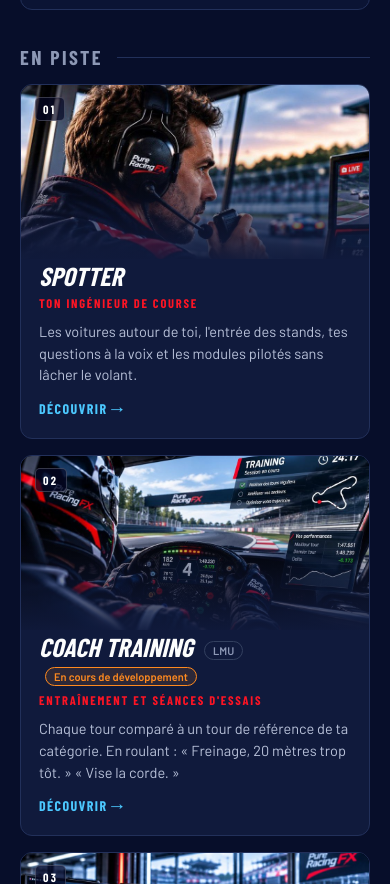
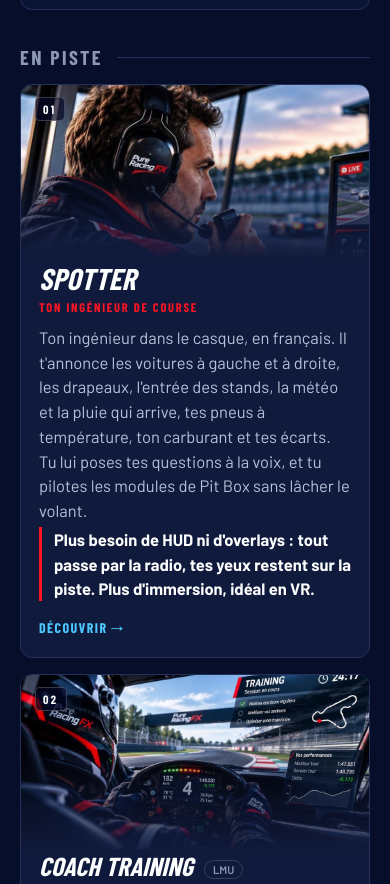
Before and after one commit to Oz911/PureRacingFFBLabWeb, a plain HTML site: page site/index.html in a window 390 px wide. Shown: the part 3525-4409 px from the top of the page. Drawn offline with nearby package versions, Linux system fonts and the light colour scheme; no server answers; a web font is replaced by a local one.

Commit message:
Site : Spotter en bandeau au-dessus des 4 modules « En piste », présentation complétée
Co-Authored-By: Claude Opus 5.5 <noreply@anthropic.com>
Claude-Session: https://claude.ai/code/session_01JZvqLthTGmd1Sj2VmRxZQc

```diff
--- a/site/index.html
+++ b/site/index.html
@@ -96,11 +96,12 @@
 
     <div class="group">
       <h3>En piste</h3>
-      <div class="cards five">
-        <a class="card" data-page="spotter">
+      <div class="cards lead4">
+        <a class="card feature" data-page="spotter">
           <div class="img" style="background-image:url(img/spotter.jpg)"><span class="n">01</span></div>
           <div class="body"><h4>Spotter</h4><div class="t">Ton ingénieur de course</div>
-            <p>Les voitures autour de toi, l'entrée des stands, tes questions à la voix et les modules pilotés sans lâcher le volant.</p>
+            <p>Ton ingénieur dans le casque, en français. Il t'annonce les voitures à gauche et à droite, les drapeaux, l'entrée des stands, la météo et la pluie qui arrive, tes pneus à température, ton carburant et tes écarts. Tu lui poses tes questions à la voix, et tu pilotes les modules de Pit Box sans lâcher le volant.</p>
+            <p class="key">Plus besoin de HUD ni d'overlays : tout passe par la radio, tes yeux restent sur la piste. Plus d'immersion, idéal en VR.</p>
             <span class="go">Découvrir →</span></div>
         </a>
         <a class="card" data-page="training">
--- a/site/site.css
+++ b/site/site.css
@@ -101,7 +101,15 @@ h2 span,h1 span{color:var(--accent)}
 .card .go{margin-top:14px;font:700 14px var(--title);letter-spacing:.1em;text-transform:uppercase;color:var(--info)}
 .tag.dev{color:var(--guide);border-color:var(--guide);background:rgba(255,138,31,.12)}
 .strip span.soon{opacity:.45}
-.cards.five{grid-template-columns:repeat(5,minmax(0,1fr))}
+/* « En piste » : le Spotter en bandeau sur toute la largeur, les 4 autres en dessous (Pat, 15/11). */
+.card.feature{grid-column:1/-1;flex-direction:row;min-height:300px}
+.card.feature .img{flex:0 0 56%;aspect-ratio:auto}
+.card.feature .img::after{background:linear-gradient(90deg,rgba(23,27,37,0) 55%,var(--panel))}
+.card.feature .body{justify-content:center;padding:26px 34px}
+.card.feature h4{font-size:40px}
+.card.feature p{font-size:16.5px;max-width:52ch;flex:none}
+.card.feature .go{margin-top:18px}
+.card.feature p.key{color:var(--text);font-weight:700;margin-top:4px;padding-left:12px;border-left:3px solid var(--accent)}
 .card.soon{cursor:default}
 .card.soon .body,.card.soon .img .n{filter:grayscale(1);opacity:.55}
 .card.soon:hover{transform:none;border-color:var(--line)}
@@ -169,16 +177,16 @@ h2 span,h1 span{color:var(--accent)}
 .tour li{display:flex;gap:10px}
 .tour li::before{content:"";flex:none;width:8px;height:8px;margin-top:9px;background:var(--accent);transform:skewX(-14deg)}
 @media (max-width:980px){.tour .head{grid-template-columns:minmax(0,1fr)}}
-@media (max-width:1240px){.cards.five{grid-template-columns:repeat(3,minmax(0,1fr))}}
 @media (max-width:980px){
-  .cards,.cards.five,.perks{grid-template-columns:repeat(2,minmax(0,1fr))}
+  .cards,.perks{grid-template-columns:repeat(2,minmax(0,1fr))}
+  .card.feature{flex-direction:column}.card.feature .img{flex:none;aspect-ratio:16/8}.card.feature h4{font-size:30px}.card.feature .img::after{background:linear-gradient(180deg,rgba(7,14,42,0) 40%,var(--panel))}.card.feature .body{padding:4px 18px 18px}
   .about,.install{grid-template-columns:minmax(0,1fr)}
   .dl{position:static}
   .about .shot{max-width:520px}
 }
 @media (max-width:640px){
   section{padding-block:44px}
-  .cards,.cards.five,.perks,.flow{grid-template-columns:minmax(0,1fr)}
+  .cards,.perks,.flow{grid-template-columns:minmax(0,1fr)}
   .flow div{border-right:0;border-bottom:1px solid var(--line)}
   .flow div:last-child{border-bottom:0}
   .hero .logo{width:220px}
```
